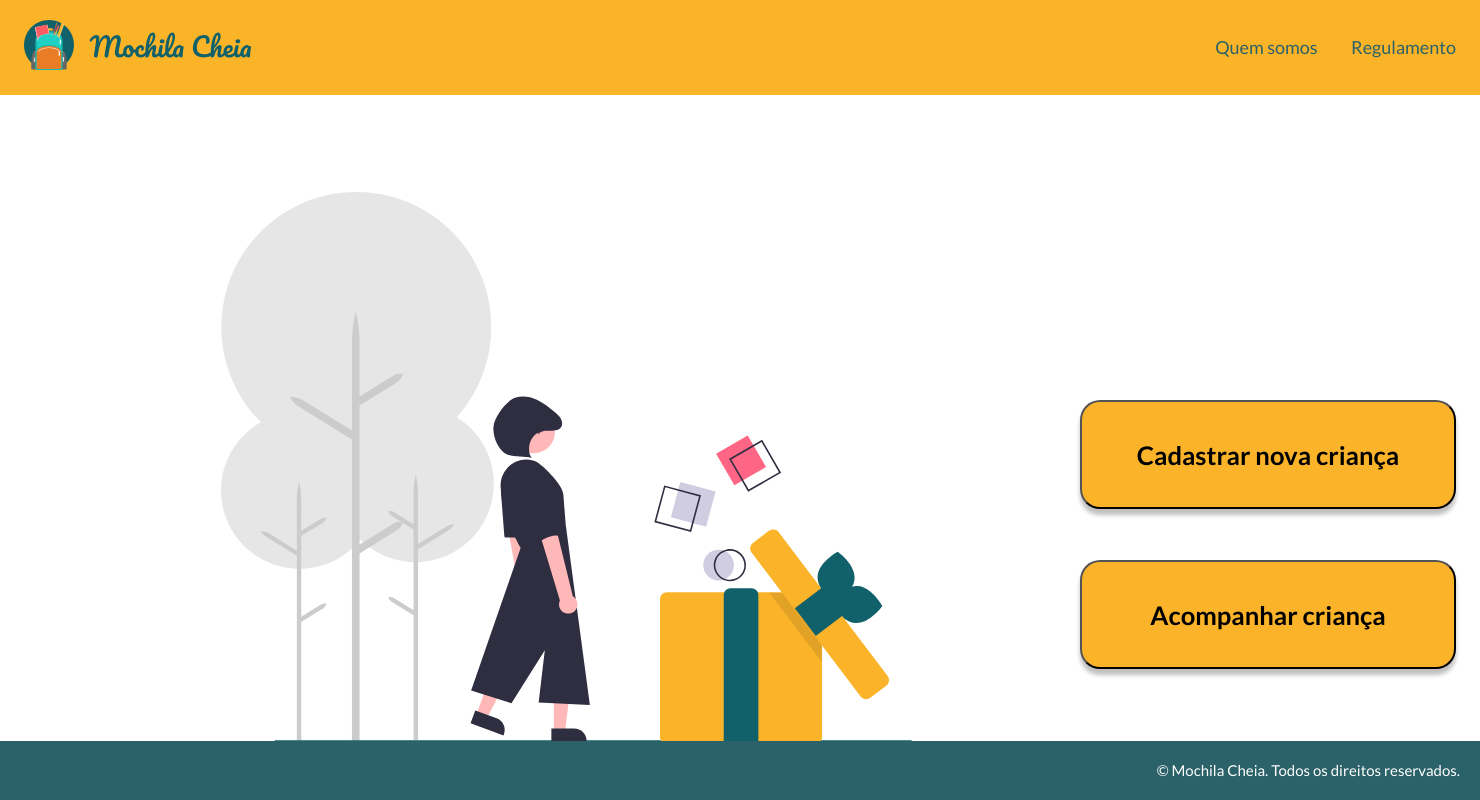
After one commit to adiala/mochila-cheia-hackaton, a PHP site: page /newChildPage.html in a window 1480 px wide. The commit adds this page. Run offline with PHP 8.4, Linux system fonts and the light colour scheme.

Commit message:
Pagina de Nova Criança

```diff
--- a/css/style.css
+++ b/css/style.css
@@ -738,3 +738,52 @@
     top: 23rem;
     left: 38.125rem;
 }
+
+.womanGift{
+  position: absolute;
+  top: 12rem;
+  left:13.813rem;
+  width: 43.188rem;
+  height: 38rem;
+  background-image: url(../images/woman_gift.svg);
+  background-size: 100%;
+  background-repeat: no-repeat;
+  margin: 0;
+  padding: 0;
+}
+
+#newChildButton{
+  width: 23.5rem;
+  height: 6.813rem;
+  position: absolute;
+  left: 67.5rem;
+  top: 25rem;
+  background-color: #fbb429;
+  border-radius: 1.25rem;
+  font-family: Lato;
+  font-size: 1.6rem;
+  font-style: normal;
+  font-weight: 700;
+  line-height: 2rem;
+  letter-spacing: 0em;
+  text-align: center;
+  box-shadow: 0px 6px 4px rgba(0, 0, 0, 0.25);
+}
+
+#followChildButton{
+  width: 23.5rem;
+  height: 6.813rem;
+  position: absolute;
+  left: 67.5rem;
+  top: 35rem;
+  background-color: #fbb429;
+  border-radius: 1.25rem;
+  font-family: Lato;
+  font-size: 1.6rem;
+  font-style: normal;
+  font-weight: 700;
+  line-height: 2rem;
+  letter-spacing: 0em;
+  text-align: center;
+  box-shadow: 0px 6px 4px rgba(0, 0, 0, 0.25);
+}
--- /dev/null
+++ b/newChildPage.html
@@ -0,0 +1,68 @@
+<!DOCTYPE html>
+<html lang="pt-BR">
+
+<head>
+
+    <meta charset="UTF-8">
+    <meta http-equiv="X-UA-Compatible" content="IE=edge">
+    <meta name="viewport" content="width=device-width, initial-scale=1.0">
+    <title>Projeto Mochila Cheia</title>
+    <link rel="stylesheet" href="./css/style.css"/>
+    <link rel="preconnect" href="https://fonts.gstatic.com">
+    <link rel="preconnect" href="https://fonts.gstatic.com">
+    <link href="https://fonts.googleapis.com/css2?family=Lato:wght@300;400;700&display=swap" rel="stylesheet">
+
+</head>
+
+<body>
+    <header class="header">
+        <div class="overlay has-fade"></div>
+        <nav class="container-header flex flex-jc-sb flex-ai-c">
+            <a href="/" class="header__logo">
+                <img src="./images/logo.svg" alt="Mochila Cheia">
+            </a>
+
+            <a id="btnHamburguer" href="#" class="header__menu hide-for-desktop">
+                <span></span>
+                <span></span>
+                <span></span>
+            </a>
+
+            <div class="header__links hide-for-mobile">
+                <a href="/aboutPage.html">Quem somos</a>
+                <a href="/rulesPage.html">Regulamento</a>
+            </div>
+        </nav>
+
+        <div class="header__toggle has-fade">
+            <a href="/aboutPage.html">Quem somos</a>
+            <a href="/rulesPage.html">Regulamento</a>
+            <a href="/donation.html">Quero Doar</a>
+            <a href="#">Quero Receber</a>
+        </div>
+
+    </header>
+
+    <main class="newChild">
+        <div class="womanGift"></div>
+        <div>
+            <input type="button" value="Cadastrar nova criança" id="newChildButton">
+        </div>
+        <div>
+            <input type="button" value="Acompanhar criança" id="followChildButton">
+        </div>
+
+
+
+    </main>
+
+
+    <footer class="footer">
+        <div class="footer__copyright">
+            &copy; Mochila Cheia. Todos os direitos reservados.
+        </div>
+    </footer>
+
+    <script src="./app/js/script.js"></script>
+
+</body>
```
Also changed, not shown: images/woman_gift.svg (added).
